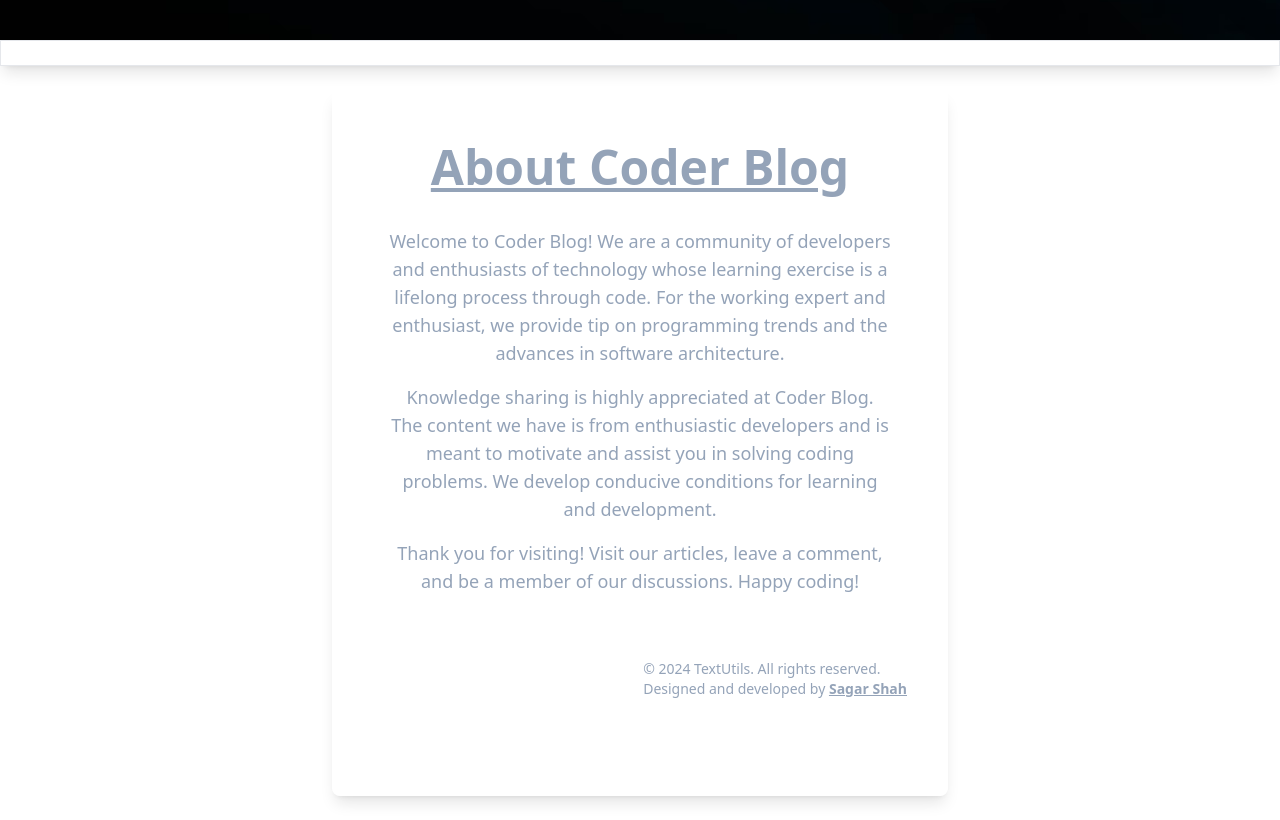
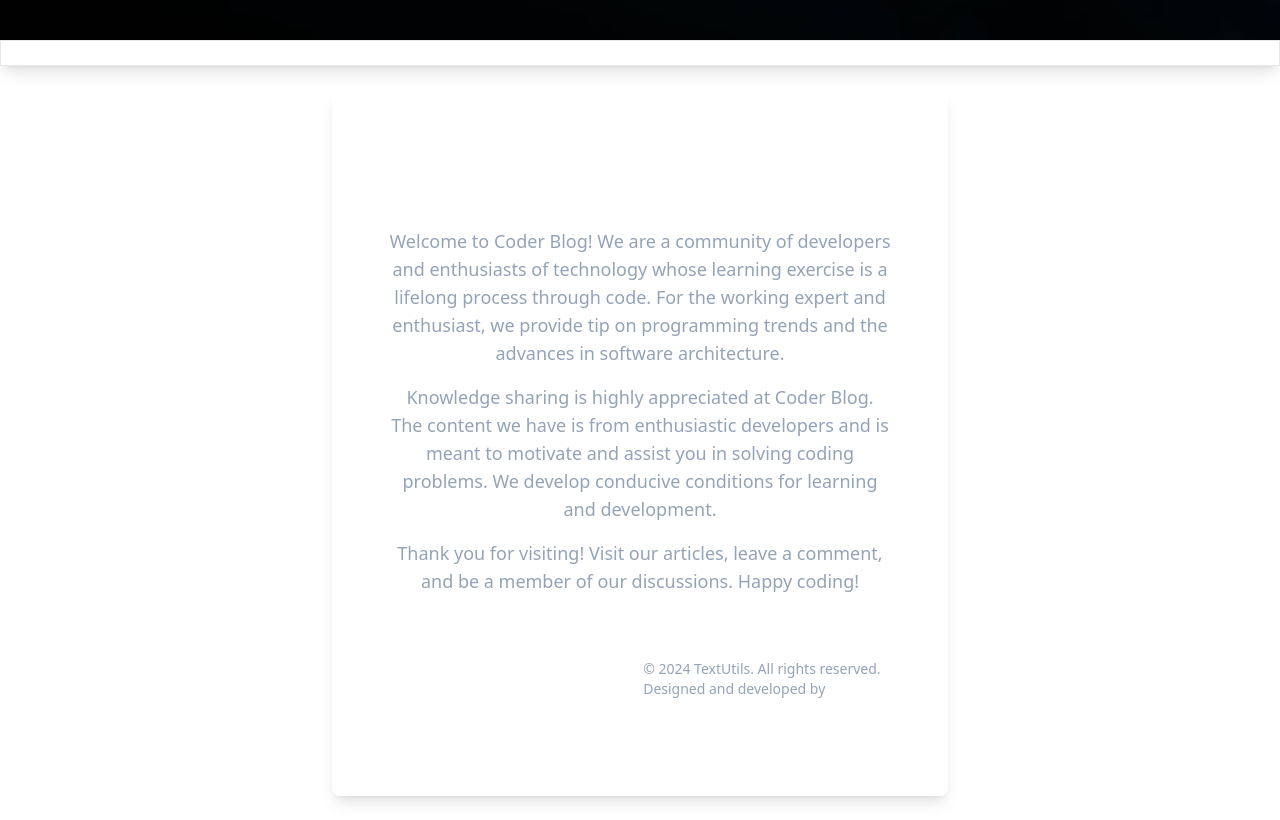
Before and after one commit to saga-r-code/Coder-Blog-NextJs, a Next.js app: page /About in a window 1280 px wide. Shown: the part 920-1740 px from the top of the page. Built offline with nearby package versions, Linux system fonts and the light colour scheme.

Commit message:
api is remaining

```diff
--- a/app/About/page.js
+++ b/app/About/page.js
@@ -14,7 +14,7 @@ const About = () => {
       <div className="text-slate-400  my-6 mx-3 bg-opacity-30 backdrop-blur-md rounded-lg shadow-lg  border-white/20 border p-8">
       <section>
         <div className="container mx-auto px-6 text-center">
-          <h1 className="text-5xl font-bold p-5">
+          <h1 className="text-5xl font-bold p-5 text-white">
             <u>About Coder Blog</u>
           </h1>
           <p className="mt-4 text-lg">
@@ -41,7 +41,7 @@ const About = () => {
               target="_blank"
             >
               <b>
-                <u>Sagar Shah</u>
+                <u className="text-white">Sagar Shah</u>
               </b>
             </Link>
           </p>
--- a/app/Blog/page.js
+++ b/app/Blog/page.js
@@ -12,7 +12,7 @@ const Blog = () => {
       <div className="popular-blog my-16 flex justify-center items-center flex-col text-white">
           <h2 className="text-3xl font-bold text-slate-300 ">Popular Blog</h2>
           <div className="blog m-7 flex flex-col gap-2">
-            <Link href={'/learn-javascript'}><h3 className="text-xl font-semibold">How to learn JavaScript in 2024</h3></Link>
+            <Link href={'/blogpost/learn-javascript'}><h3 className="text-xl font-semibold">How to learn JavaScript in 2024</h3></Link>
             <p className="text-slate-400">
               JavaScript is the language used to design logic for the web page
             </p>
--- a/app/[slug]/page.js
+++ b/app/blogpost/[slug]/page.js
@@ -6,7 +6,7 @@ import Navbar from '@/Components/Navbar'
 
 const Slug = () => {
   const params = useParams();
-  const slug = params.slug; // Ensure correct parameter access
+  const slug = params.slug;
 
   return (
     <>
```
